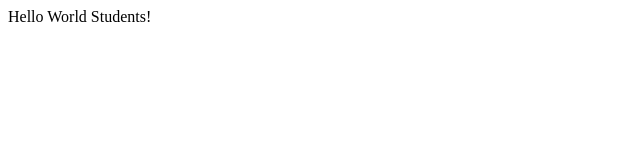
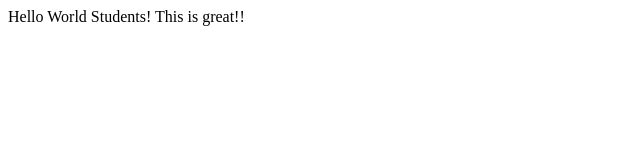
Before and after one commit to mzc1986/coursera-test, a plain HTML site: page index.html in a window 1280 px wide. Shown: the whole page, without its empty margins (0-640 px from the left). Drawn offline with Linux system fonts and the light colour scheme.

Commit message:
second commit

```diff
--- a/index.html
+++ b/index.html
@@ -5,6 +5,6 @@
     <title>Hello Coursera</title>
   </head>
   <body>
-    Hello World Students!
+    Hello World Students! This is great!!
   </body>
 </html>
```
Also changed, not shown: 1 other file.
